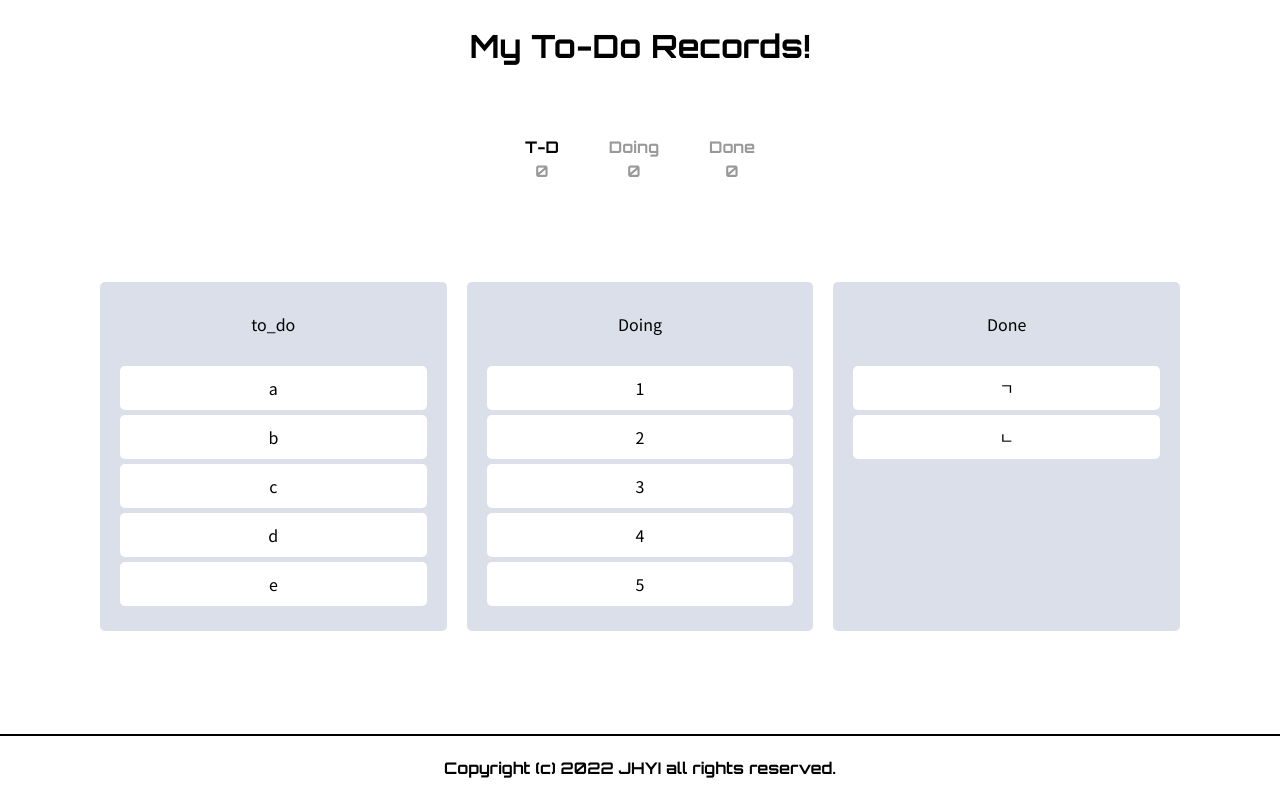
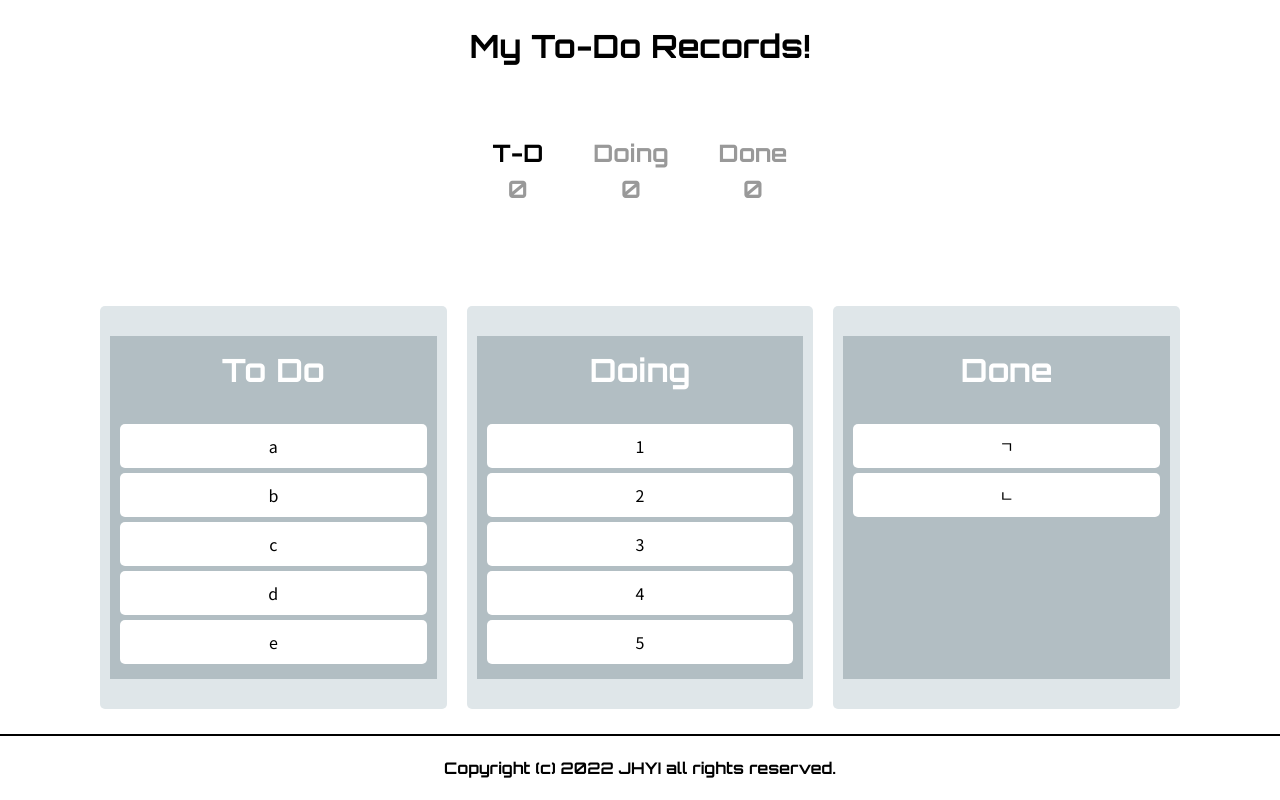
Before and after one commit to jhclass/microproject_todos, a React (Create React App) app: page / in a window 1280 px wide. Built offline with nearby package versions, Linux system fonts and the light colour scheme; some icons are missing.

Commit message:
rbd : snapshot~!

```diff
--- a/src/css/App.css
+++ b/src/css/App.css
@@ -21,8 +21,8 @@
 
 #inputSection {padding-top:30px;}
 
-#selectSection {display:flex; align-items: ceter; justify-content: center; font-family: 'Orbitron', sans-serif;}
-#selectSection > li {padding:5px 25px; font-snize:1.5em; cursor:pointer; color:#999;}
+#selectSection {display:flex; align-items: center; justify-content: center; font-family: 'Orbitron', sans-serif;}
+#selectSection > li {padding:5px 25px; font-size:1.5em; cursor:pointer; color:#999;}
 .textColor {color:#000; font-weight: bold; }
 
 .listContainer {margin-top:5vh;  display:flex; align-items: left; justify-content: center; flex-flow:row wrap;}
--- a/src/page/Board.tsx
+++ b/src/page/Board.tsx
@@ -2,40 +2,65 @@ import Listcontainer from "./Listcontainer";
 import { Droppable } from "react-beautiful-dnd";
 import styled from "styled-components";
 
-const Wrapper = styled.ul`
+const Wrapper = styled.div`
 background-color:${(props)=>props.theme.boardColor};
-padding:30px 10px 10px 10px;
+padding:30px 10px 30px 10px;
 border-radius:5px;
 min-height:200px;
+display:flex;
+flex-direction:column;
 `;
+
+interface IArticle {
+    isDraggingOver:boolean,
+    draggingFromThisWith?:boolean
+
+}
+
+const Article = styled.ul<IArticle>`
+ background-color: ${props=>props.isDraggingOver?props.draggingFromThisWith?"#ffeaa7":"#fd79a8":"#b2bec3"};
+ flex-grow:1;
+ padding:10px;
+
+`;
+
 interface IBoardProps {
     toDos:string[],
     boardId:string
 }
 
-const Title = styled.h2`
+const Title = styled.h2<IArticle>`
 text-align:center;
+padding-bottom:30px;
+font-size:2em;
+font-family: 'Orbitron', sans-serif;
+color: ${props=>props.isDraggingOver?props.draggingFromThisWith?"#a29bfe":"#fff":"#fff"};
+
+
 `;
 
+
 function Board({toDos,boardId}:IBoardProps){
+
     return(
     <Wrapper>
-        <Title>{boardId}</Title>
+
         <Droppable droppableId={boardId}>
-            {(provide)=>
-                <Wrapper ref={provide.innerRef} {...provide.droppableProps}>
+            {(provide,snapshot)=>
+
+                <Article draggingFromThisWith={Boolean(snapshot.draggingFromThisWith)} isDraggingOver={snapshot.isDraggingOver} ref={provide.innerRef} {...provide.droppableProps}>
+                    {snapshot.isDraggingOver?(<Title draggingFromThisWith={Boolean(snapshot.draggingFromThisWith)} isDraggingOver={snapshot.isDraggingOver}>Move!</Title>):(<Title draggingFromThisWith={Boolean(snapshot.draggingFromThisWith)} isDraggingOver={snapshot.isDraggingOver}>{boardId}</Title>)}
                     {toDos.map((toDo,index,el)=>(
-                    <Listcontainer key={toDo} toDo={toDo} index={index}></Listcontainer>
+                    <Listcontainer key={toDo} toDo={toDo} index={index}/>
 
                     ))
 
                     }
                     {provide.placeholder}
-                </Wrapper>
+                </Article>
             }
         </Droppable>
-
-    </Wrapper>
+     </Wrapper>
 
     );
 }
--- a/src/page/Listcontainer.tsx
+++ b/src/page/Listcontainer.tsx
@@ -2,12 +2,15 @@ import React from 'react';
 import {Draggable} from 'react-beautiful-dnd';
 import styled from 'styled-components';
 
-
-const Card = styled.li`
+interface IDragProps {
+    isDragging:boolean;
+}
+const Card = styled.li<IDragProps>`
 background-color: ${(props)=>props.theme.cardColor};
 padding:10px 10px;
 border-radius:5px;
 margin-bottom:5px;
+box-shadow:${props=>props.isDragging?"3px 3px 5px rgba(0,0,0,0.3)":"none"}
 `;
 
 interface IDraggabbleCardProps {
@@ -15,12 +18,14 @@ interface IDraggabbleCardProps {
     index:number,
     key:string
 }
+
 function Listcontainer({toDo,index}:IDraggabbleCardProps){
 
     return (
         <Draggable draggableId={toDo} index={index} key={toDo}>
-            {(provide)=>
+            {(provide,snapshot)=>
                 <Card
+                    isDragging={snapshot.isDragging}
                     ref={provide.innerRef}
                     {...provide.dragHandleProps}
                     {...provide.draggableProps}
--- a/src/page/atoms.ts
+++ b/src/page/atoms.ts
@@ -5,7 +5,7 @@ interface IToDoState {
 export const toDoState = atom<IToDoState>({  //IToDoState 이거 없으면 어떻게 되는지 아시는감.
     key:"toDo",
     default: {
-        "to_do":['a','b','c','d','e'],
+        "To Do":['a','b','c','d','e'],
         "Doing":['1','2','3','4','5'],
         "Done":['ㄱ','ㄴ']
 
--- a/src/theme.ts
+++ b/src/theme.ts
@@ -1,6 +1,6 @@
 import {DefaultTheme} from 'styled-components';
 export const darkTheme:DefaultTheme = {
     bgColor:"#3f8cf2",
-    boardColor:"#DADFE9",
-    cardColor:"white"
+    boardColor:"#dfe6e9",
+    cardColor:"#ffffff"
 }
```
